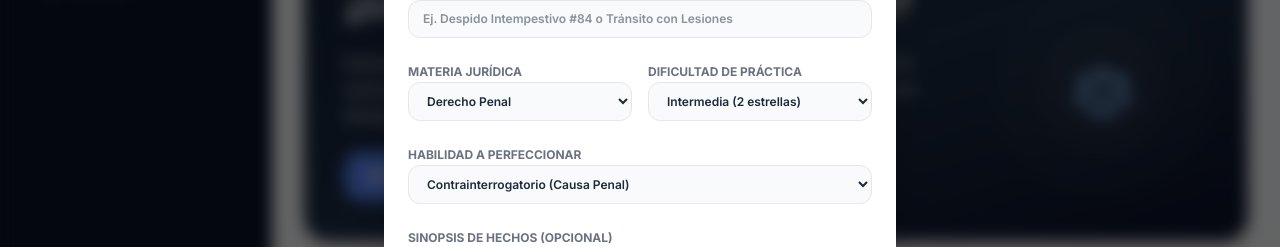
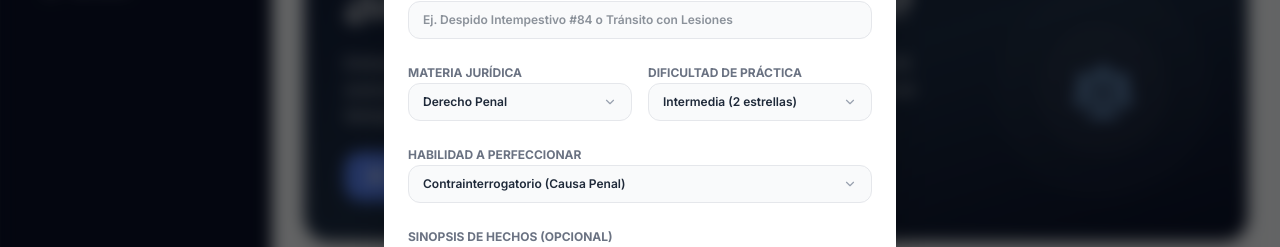
Before and after one commit to Lucatego/Lex-Trial, a React (Vite) app: page / in a window 1280 px wide. Both pictures are taken after a click on the button "Nueva Simulación". Shown: the part 281-528 px from the top of the page. Built offline with nearby package versions, Linux system fonts and the light colour scheme.

Commit message:
Selectores personalizados en el modal Nuevo Caso
Reemplaza los <select> nativos de Materia Jurídica, Dificultad y
Habilidad por un dropdown propio (CustomSelect) con cursor pointer,
animación de apertura/cierre y estilo consistente con el resto del
modal, en vez del look genérico del navegador.

```diff
--- a/src/components/NewCaseModal.tsx
+++ b/src/components/NewCaseModal.tsx
@@ -1,5 +1,5 @@
-import React, { useState } from 'react';
-import { X, Sparkles, Scale, Swords, CheckCircle, BrainCircuit } from 'lucide-react';
+import React, { useState, useRef, useEffect } from 'react';
+import { X, Sparkles, Scale, Swords, CheckCircle, BrainCircuit, ChevronDown, Check } from 'lucide-react';
 import { Case } from '../types';
 import { useModalA11y } from '../hooks/useModalA11y';
 
@@ -173,47 +173,50 @@ export default function NewCaseModal({ onClose, onCaseGenerated }: NewCaseModalP
             <div className="grid grid-cols-2 gap-4">
               <div className="space-y-1.5">
                 <label className="text-xs font-bold text-gray-500 uppercase">Materia Jurídica</label>
-                <select
+                <CustomSelect
                   id="new-case-type"
+                  label="Materia Jurídica"
                   value={type}
-                  onChange={(e) => setType(e.target.value as any)}
-                  className="w-full bg-gray-50 border border-gray-200 rounded-xl py-2.5 px-3.5 text-xs font-semibold focus:outline-none focus:ring-2 focus:ring-blue-500 focus:border-transparent transition-all"
-                >
-                  <option value="Penal">Derecho Penal</option>
-                  <option value="Civil">Derecho Civil</option>
-                  <option value="Laboral">Derecho Laboral</option>
-                </select>
+                  onChange={(v) => setType(v as typeof type)}
+                  options={[
+                    { value: 'Penal', label: 'Derecho Penal' },
+                    { value: 'Civil', label: 'Derecho Civil' },
+                    { value: 'Laboral', label: 'Derecho Laboral' }
+                  ]}
+                />
               </div>
 
               <div className="space-y-1.5">
                 <label className="text-xs font-bold text-gray-500 uppercase">Dificultad de Práctica</label>
-                <select
+                <CustomSelect
                   id="new-case-difficulty"
+                  label="Dificultad de Práctica"
                   value={difficulty}
-                  onChange={(e) => setDifficulty(e.target.value as any)}
-                  className="w-full bg-gray-50 border border-gray-200 rounded-xl py-2.5 px-3.5 text-xs font-semibold focus:outline-none focus:ring-2 focus:ring-blue-500 focus:border-transparent transition-all"
-                >
-                  <option value="Principiante">Principiante (1 estrella)</option>
-                  <option value="Intermedia">Intermedia (2 estrellas)</option>
-                  <option value="Avanzada">Avanzada (3 estrellas)</option>
-                </select>
+                  onChange={(v) => setDifficulty(v as typeof difficulty)}
+                  options={[
+                    { value: 'Principiante', label: 'Principiante (1 estrella)' },
+                    { value: 'Intermedia', label: 'Intermedia (2 estrellas)' },
+                    { value: 'Avanzada', label: 'Avanzada (3 estrellas)' }
+                  ]}
+                />
               </div>
             </div>
 
             {/* Target Skill */}
             <div className="space-y-1.5">
               <label className="text-xs font-bold text-gray-500 uppercase">Habilidad a Perfeccionar</label>
-              <select
+              <CustomSelect
                 id="new-case-skill"
+                label="Habilidad a Perfeccionar"
                 value={skill}
-                onChange={(e) => setSkill(e.target.value)}
-                className="w-full bg-gray-50 border border-gray-200 rounded-xl py-2.5 px-3.5 text-xs font-semibold focus:outline-none focus:ring-2 focus:ring-blue-500 focus:border-transparent transition-all"
-              >
-                <option value="Contrainterrogatorio">Contrainterrogatorio (Causa Penal)</option>
-                <option value="Interrogatorio Directo">Interrogatorio Directo (Testigo Propio)</option>
-                <option value="Alegato de Apertura">Alegato de Apertura (Teoría del Caso)</option>
-                <option value="Responder Objeciones">Responder Objeciones de Fiscalía</option>
-              </select>
+                onChange={setSkill}
+                options={[
+                  { value: 'Contrainterrogatorio', label: 'Contrainterrogatorio (Causa Penal)' },
+                  { value: 'Interrogatorio Directo', label: 'Interrogatorio Directo (Testigo Propio)' },
+                  { value: 'Alegato de Apertura', label: 'Alegato de Apertura (Teoría del Caso)' },
+                  { value: 'Responder Objeciones', label: 'Responder Objeciones de Fiscalía' }
+                ]}
+              />
             </div>
 
             {/* Facts summary */}
@@ -257,3 +260,106 @@ export default function NewCaseModal({ onClose, onCaseGenerated }: NewCaseModalP
     </div>
   );
 }
+
+interface SelectOption {
+  value: string;
+  label: string;
+}
+
+interface CustomSelectProps {
+  id: string;
+  label: string;
+  value: string;
+  options: SelectOption[];
+  onChange: (value: string) => void;
+}
+
+function CustomSelect({ id, label, value, options, onChange }: CustomSelectProps) {
+  const [open, setOpen] = useState(false);
+  const [closing, setClosing] = useState(false);
+  const triggerRef = useRef<HTMLButtonElement>(null);
+  const menuRef = useRef<HTMLDivElement>(null);
+
+  const close = () => {
+    setClosing(true);
+    setTimeout(() => {
+      setOpen(false);
+      setClosing(false);
+    }, 150);
+  };
+
+  // Close on outside click or Escape
+  useEffect(() => {
+    if (!open) return;
+
+    const handlePointerDown = (e: MouseEvent) => {
+      const target = e.target as Node;
+      if (menuRef.current?.contains(target) || triggerRef.current?.contains(target)) return;
+      close();
+    };
+
+    const handleKeyDown = (e: KeyboardEvent) => {
+      if (e.key === 'Escape') close();
+    };
+
+    document.addEventListener('mousedown', handlePointerDown);
+    document.addEventListener('keydown', handleKeyDown);
+    return () => {
+      document.removeEventListener('mousedown', handlePointerDown);
+      document.removeEventListener('keydown', handleKeyDown);
+    };
+  }, [open]);
+
+  const selected = options.find((o) => o.value === value);
+
+  return (
+    <div className="relative">
+      <button
+        ref={triggerRef}
+        id={id}
+        type="button"
+        onClick={() => (open ? close() : setOpen(true))}
+        aria-haspopup="listbox"
+        aria-expanded={open}
+        aria-label={label}
+        className="w-full flex items-center justify-between gap-2 bg-gray-50 border border-gray-200 hover:border-gray-300 rounded-xl py-2.5 px-3.5 text-xs font-semibold text-gray-800 text-left focus:outline-none focus:ring-2 focus:ring-blue-500 focus:border-transparent transition-all"
+      >
+        <span className="truncate">{selected?.label ?? value}</span>
+        <ChevronDown className={`w-3.5 h-3.5 text-gray-400 shrink-0 transition-transform duration-200 ${open ? 'rotate-180' : ''}`} />
+      </button>
+
+      {open && (
+        <div
+          ref={menuRef}
+          role="listbox"
+          aria-label={label}
+          className={`absolute left-0 right-0 top-full mt-1.5 bg-white rounded-xl shadow-xl border border-gray-100 py-1.5 z-10 duration-150 ${
+            closing ? 'animate-out fade-out slide-out-to-top-1' : 'animate-in fade-in slide-in-from-top-1'
+          }`}
+        >
+          {options.map((opt) => {
+            const isSelected = opt.value === value;
+            return (
+              <button
+                key={opt.value}
+                type="button"
+                role="option"
+                aria-selected={isSelected}
+                onClick={() => {
+                  if (!isSelected) onChange(opt.value);
+                  close();
+                }}
+                className={`w-full flex items-center justify-between gap-2 px-3.5 py-2 text-left text-xs transition-colors ${
+                  isSelected ? 'bg-indigo-50 text-indigo-700 font-bold' : 'text-gray-600 hover:bg-gray-50 font-semibold'
+                }`}
+              >
+                <span className="truncate">{opt.label}</span>
+                {isSelected && <Check className="w-3.5 h-3.5 text-indigo-600 shrink-0" />}
+              </button>
+            );
+          })}
+        </div>
+      )}
+    </div>
+  );
+}
```
